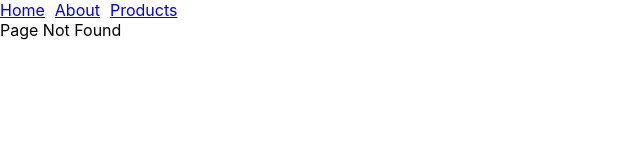
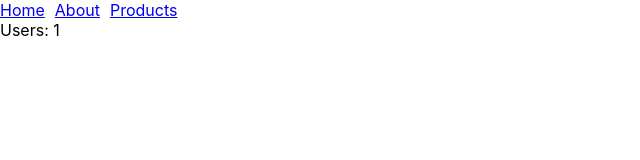
Before and after one commit to sumeetpatond/-react-router-ce, a React (Create React App) app: page /users/1 in a window 1280 px wide. Before the commit this address had no page. Shown: the top 160 px of the page, without its empty margins (0-640 px from the left). Built offline with nearby package versions, Linux system fonts and the light colour scheme.

Commit message:
dynamic path param

```diff
--- a/src/App.js
+++ b/src/App.js
@@ -7,6 +7,7 @@ import PageNotFound from './componentes/PageNotFound';
 import Products from './componentes/Products';
 import NewProducts from './componentes/NewProducts';
 import FeaturedProducts from './componentes/FeaturedProducts';
+import Users from './componentes/Users';
 
 function App() {
     return (
@@ -21,6 +22,7 @@ function App() {
                     <Route path="new" element={<NewProducts />} />
                     <Route path="featured" element={<FeaturedProducts />} />
                 </Route>
+                <Route path="/users/:id" element={<Users />} />
                 <Route path="*" element={<PageNotFound />} />
             </Routes>
         </>
--- /dev/null
+++ b/src/componentes/Users.jsx
@@ -0,0 +1,9 @@
+import { useParams } from 'react-router-dom';
+
+function Users() {
+    const params = useParams();
+    const id = params.id;
+    return <div>Users: {id}</div>;
+}
+
+export default Users;
```
